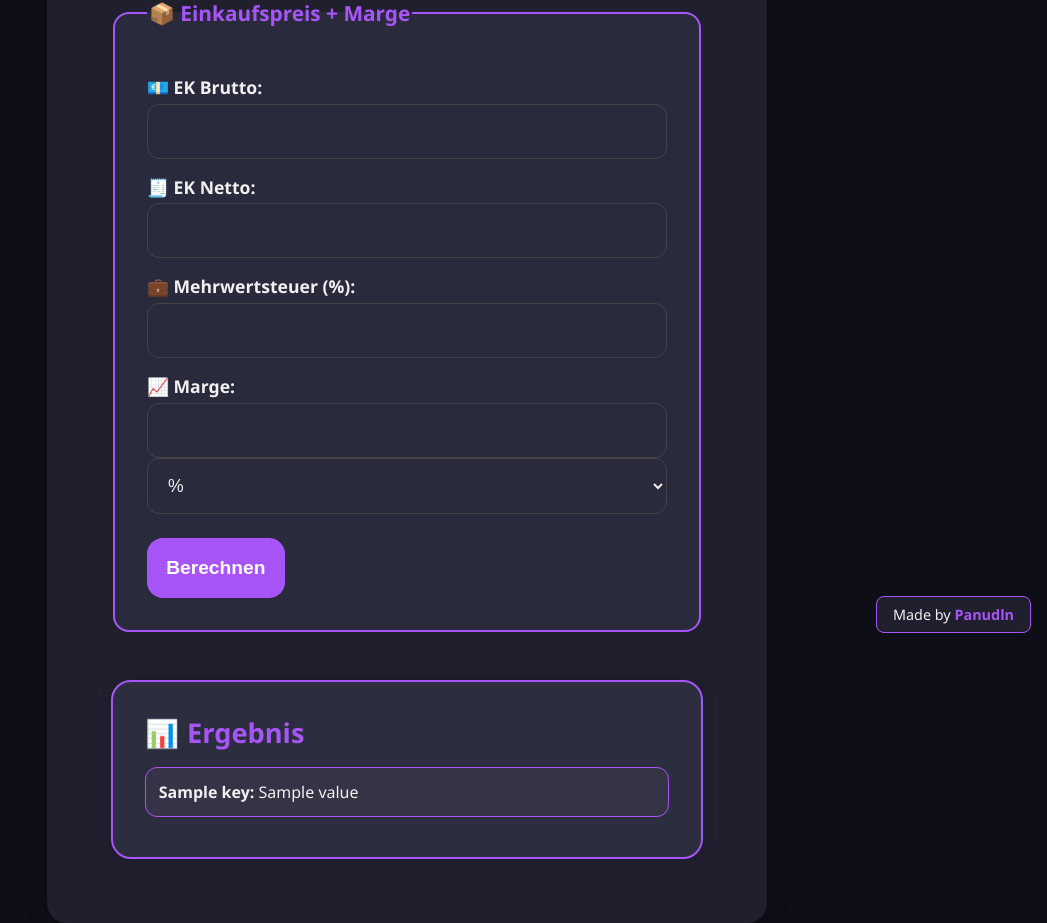
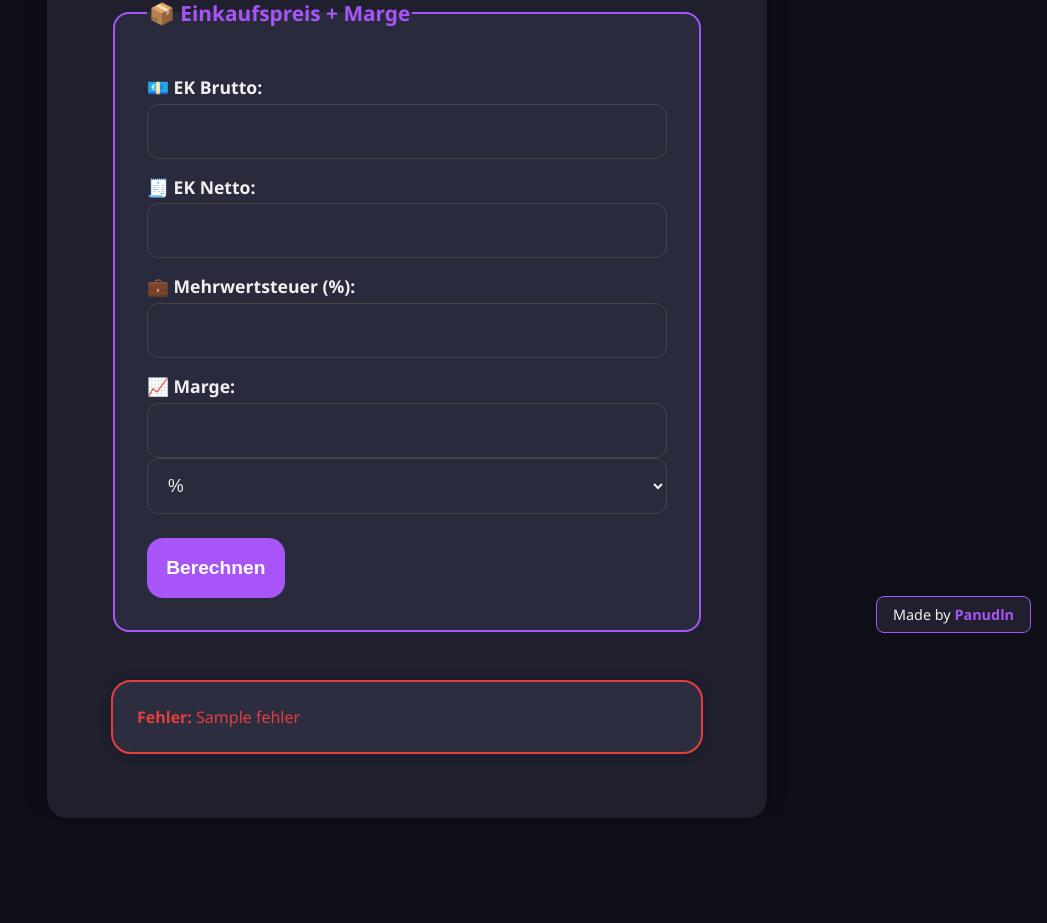
Before and after one commit to Panudln/margin-calculator, a Flask app: template templates/index.html in a window 1280 px wide. Shown: the part 151-1074 px from the top of the page, without its empty margins (233-1280 px from the left). After the commit the page ends 969 px from the top, so only its background shows below. Run offline with Flask 3, Linux system fonts and the light colour scheme; the template is opened without the code that fills it: most values are stand-ins (such as "Sample title", 1, 10 or a date in 2020).

Commit message:
Validate input ranges and show errors

```diff
--- a/app.py
+++ b/app.py
@@ -29,13 +29,22 @@ def index():
 
             # Decimal-Konvertierung
             mwst = Decimal(mwst_raw)
+            if mwst < 0:
+                raise ValueError("MwSt darf nicht negativ sein.")
+            if mwst > 100:
+                raise ValueError("MwSt darf maximal 100% betragen.")
+
             if ek_netto:
                 en = Decimal(ek_netto)
                 ek_netto_val  = q2(en)
+                if ek_netto_val < 0:
+                    raise ValueError("EK Netto darf nicht negativ sein.")
                 ek_brutto_val = q2(ek_netto_val * (Decimal(1) + mwst/Decimal(100)))
             else:
                 eb = Decimal(ek_brutto)
                 ek_brutto_val = q2(eb)
+                if ek_brutto_val < 0:
+                    raise ValueError("EK Brutto darf nicht negativ sein.")
                 ek_netto_val  = q2(ek_brutto_val / (Decimal(1) + mwst/Decimal(100)))
 
             # Marge anwenden
--- a/static/style.css
+++ b/static/style.css
@@ -103,6 +103,17 @@ button[type="submit"]:hover {
   background: rgba(255,255,255,0.03);
 }
 
+/* Error */
+.error-box {
+  background: var(--result-bg);
+  color: #e53e3e;
+  padding: 1.5rem;
+  margin-top: 2rem;
+  border: 2px solid #e53e3e;
+  border-radius: 20px;
+  box-shadow: 0 0 12px rgba(0,0,0,0.15);
+}
+
 /* Credit-Box */
 .credit-box {
   position: fixed; bottom: 1rem; right: 1rem;
--- a/templates/index.html
+++ b/templates/index.html
@@ -35,6 +35,11 @@
     </form>
 
     {% if result %}
+      {% if result.get('Fehler') %}
+        <div class="error-box">
+          <strong>Fehler:</strong> {{ result['Fehler'] }}
+        </div>
+      {% else %}
         <div class="result-box">
           <h2>Ergebnis</h2>
           <ul>
@@ -43,6 +48,7 @@
             {% endfor %}
           </ul>
         </div>
+      {% endif %}
     {% endif %}
   </div>
 
```
Lines whose indentation alone changed are shown as unchanged.
